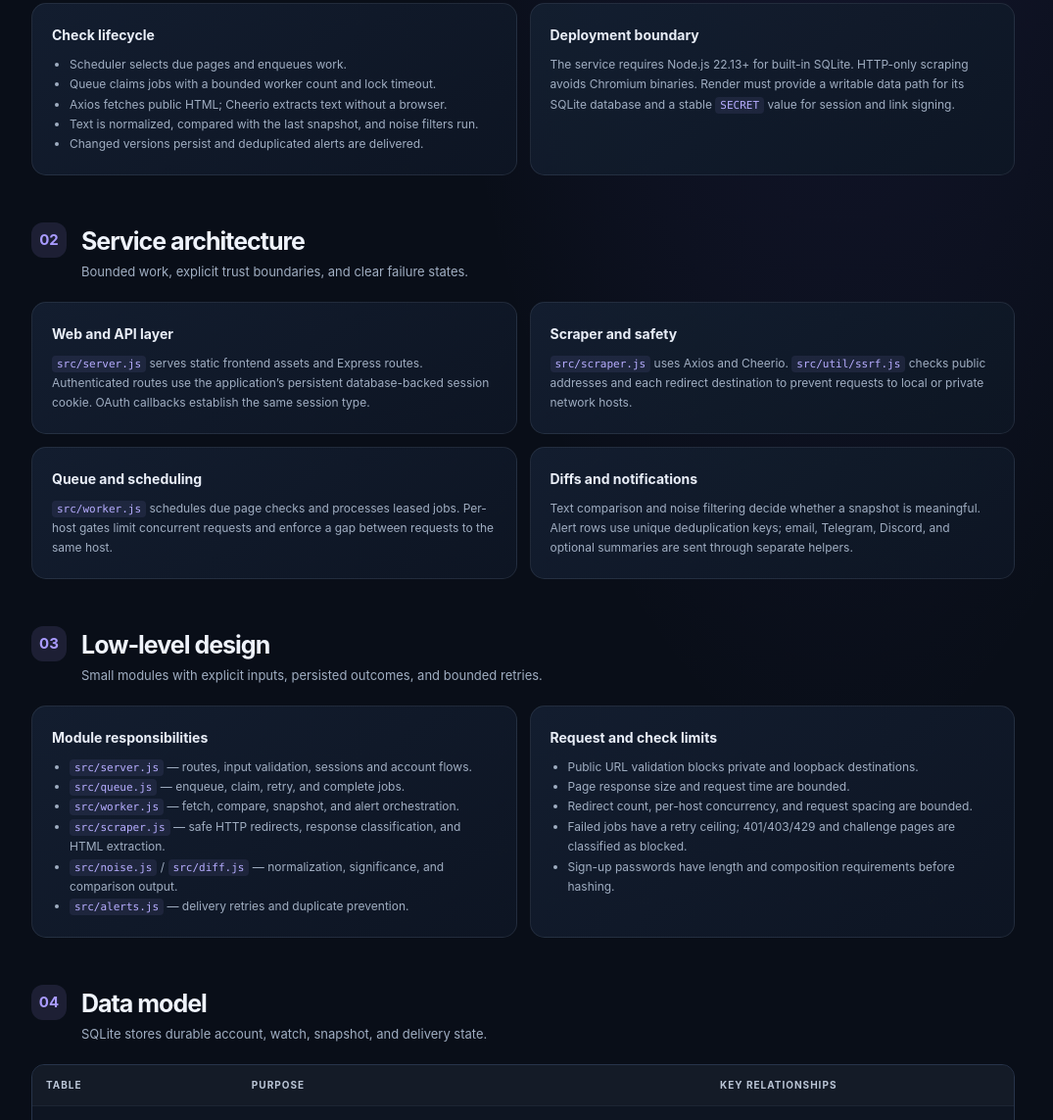
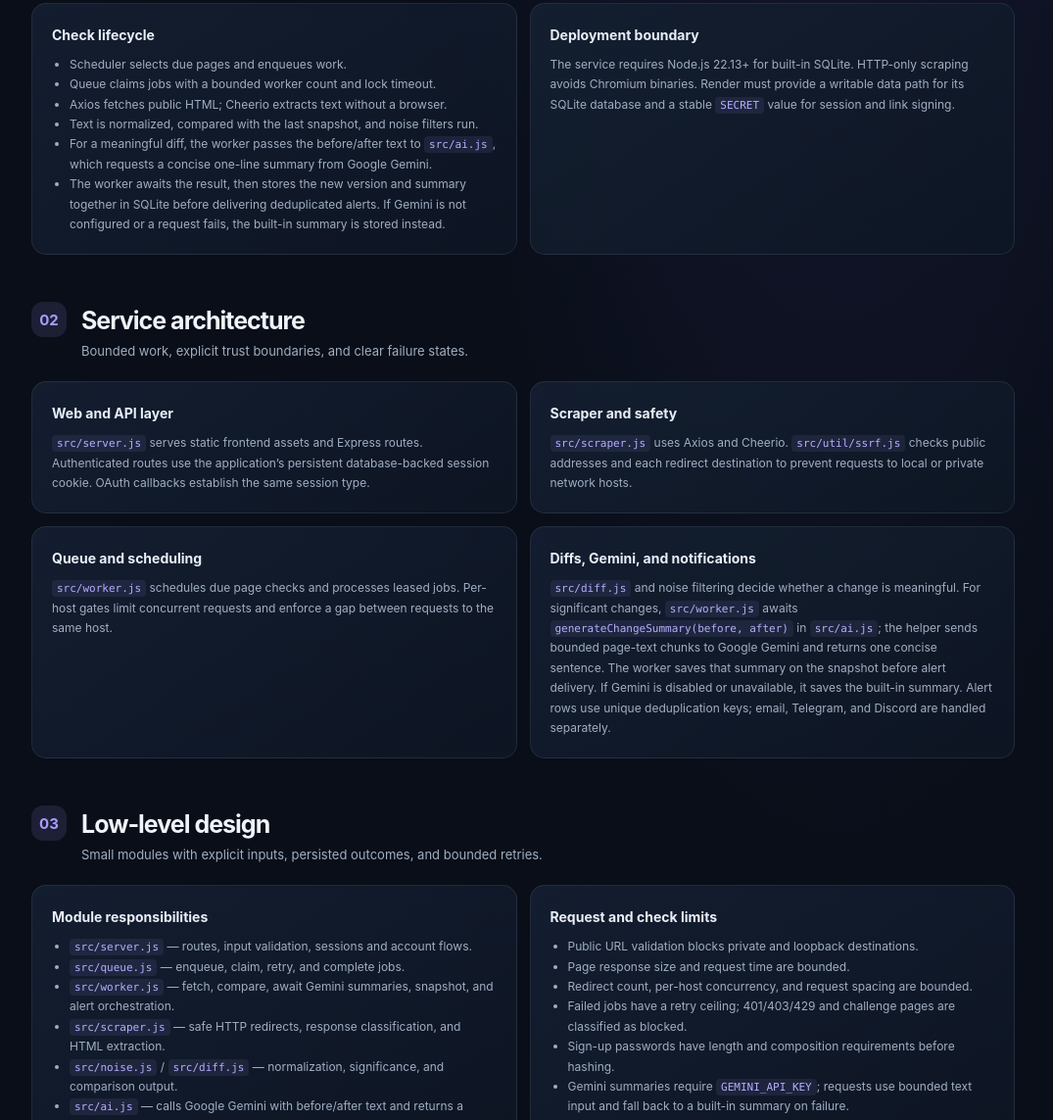
Before and after one commit to dhruvtrivedi-hub/website-change-detector, a browser extension: page public/docs.html in a window 1280 px wide. Shown: the part 863-2006 px from the top of the page at 98% size, without its empty margins (106-1181 px from the left). Drawn offline with Linux system fonts and the light colour scheme.

Commit message:
Add Gemini AI summaries, update architecture notes, and finalize README

```diff
--- a/public/docs.html
+++ b/public/docs.html
@@ -49,13 +49,13 @@
     <section id="hld"><div class="section-head"><div class="index">01</div><div><h2>High-level design</h2><p>One scheduled fetch can serve every user watching the same public URL.</p></div></div>
       <div class="grid"><article class="card"><h3>Purpose</h3><p>Users create watches for public pages, choose an interval and optional CSS regions, and receive alerts when meaningful content changes. Noise filtering, keyword rules, and sensitivity settings reduce unhelpful notifications.</p></article><article class="card"><h3>Runtime shape</h3><p>A single Node.js Express service serves the web UI and JSON API. A scheduler adds due pages to a SQLite job queue; workers fetch each distinct URL once and fan the result out to its watchers.</p></article></div>
       <div class="architecture"><div class="layer"><b>Browser UI</b><span>Landing, sign-in, dashboard, watch settings</span></div><div class="layer"><b>Express API</b><span>Auth, sessions, watches, history, alerts</span></div><div class="layer"><b>Scheduler + workers</b><span>Due checks, retries, shared page fetches</span></div><div class="layer"><b>SQLite + integrations</b><span>Snapshots, jobs, alerts, email/webhooks</span></div></div>
-      <div class="grid"><article class="card"><h3>Check lifecycle</h3><ul><li>Scheduler selects due pages and enqueues work.</li><li>Queue claims jobs with a bounded worker count and lock timeout.</li><li>Axios fetches public HTML; Cheerio extracts text without a browser.</li><li>Text is normalized, compared with the last snapshot, and noise filters run.</li><li>Changed versions persist and deduplicated alerts are delivered.</li></ul></article><article class="card"><h3>Deployment boundary</h3><p>The service requires Node.js 22.13+ for built-in SQLite. HTTP-only scraping avoids Chromium binaries. Render must provide a writable data path for its SQLite database and a stable <code>SECRET</code> value for session and link signing.</p></article></div>
+      <div class="grid"><article class="card"><h3>Check lifecycle</h3><ul><li>Scheduler selects due pages and enqueues work.</li><li>Queue claims jobs with a bounded worker count and lock timeout.</li><li>Axios fetches public HTML; Cheerio extracts text without a browser.</li><li>Text is normalized, compared with the last snapshot, and noise filters run.</li><li>For a meaningful diff, the worker passes the before/after text to <code>src/ai.js</code>, which requests a concise one-line summary from Google Gemini.</li><li>The worker awaits the result, then stores the new version and summary together in SQLite before delivering deduplicated alerts. If Gemini is not configured or a request fails, the built-in summary is stored instead.</li></ul></article><article class="card"><h3>Deployment boundary</h3><p>The service requires Node.js 22.13+ for built-in SQLite. HTTP-only scraping avoids Chromium binaries. Render must provide a writable data path for its SQLite database and a stable <code>SECRET</code> value for session and link signing.</p></article></div>
     </section>
     <section id="architecture"><div class="section-head"><div class="index">02</div><div><h2>Service architecture</h2><p>Bounded work, explicit trust boundaries, and clear failure states.</p></div></div>
-      <div class="grid"><article class="card"><h3>Web and API layer</h3><p><code>src/server.js</code> serves static frontend assets and Express routes. Authenticated routes use the application’s persistent database-backed session cookie. OAuth callbacks establish the same session type.</p></article><article class="card"><h3>Scraper and safety</h3><p><code>src/scraper.js</code> uses Axios and Cheerio. <code>src/util/ssrf.js</code> checks public addresses and each redirect destination to prevent requests to local or private network hosts.</p></article><article class="card"><h3>Queue and scheduling</h3><p><code>src/worker.js</code> schedules due page checks and processes leased jobs. Per-host gates limit concurrent requests and enforce a gap between requests to the same host.</p></article><article class="card"><h3>Diffs and notifications</h3><p>Text comparison and noise filtering decide whether a snapshot is meaningful. Alert rows use unique deduplication keys; email, Telegram, Discord, and optional summaries are sent through separate helpers.</p></article></div>
+      <div class="grid"><article class="card"><h3>Web and API layer</h3><p><code>src/server.js</code> serves static frontend assets and Express routes. Authenticated routes use the application’s persistent database-backed session cookie. OAuth callbacks establish the same session type.</p></article><article class="card"><h3>Scraper and safety</h3><p><code>src/scraper.js</code> uses Axios and Cheerio. <code>src/util/ssrf.js</code> checks public addresses and each redirect destination to prevent requests to local or private network hosts.</p></article><article class="card"><h3>Queue and scheduling</h3><p><code>src/worker.js</code> schedules due page checks and processes leased jobs. Per-host gates limit concurrent requests and enforce a gap between requests to the same host.</p></article><article class="card"><h3>Diffs, Gemini, and notifications</h3><p><code>src/diff.js</code> and noise filtering decide whether a change is meaningful. For significant changes, <code>src/worker.js</code> awaits <code>generateChangeSummary(before, after)</code> in <code>src/ai.js</code>; the helper sends bounded page-text chunks to Google Gemini and returns one concise sentence. The worker saves that summary on the snapshot before alert delivery. If Gemini is disabled or unavailable, it saves the built-in summary. Alert rows use unique deduplication keys; email, Telegram, and Discord are handled separately.</p></article></div>
     </section>
     <section id="lld"><div class="section-head"><div class="index">03</div><div><h2>Low-level design</h2><p>Small modules with explicit inputs, persisted outcomes, and bounded retries.</p></div></div>
-      <div class="grid"><article class="card"><h3>Module responsibilities</h3><ul><li><code>src/server.js</code> — routes, input validation, sessions and account flows.</li><li><code>src/queue.js</code> — enqueue, claim, retry, and complete jobs.</li><li><code>src/worker.js</code> — fetch, compare, snapshot, and alert orchestration.</li><li><code>src/scraper.js</code> — safe HTTP redirects, response classification, and HTML extraction.</li><li><code>src/noise.js</code> / <code>src/diff.js</code> — normalization, significance, and comparison output.</li><li><code>src/alerts.js</code> — delivery retries and duplicate prevention.</li></ul></article><article class="card"><h3>Request and check limits</h3><ul><li>Public URL validation blocks private and loopback destinations.</li><li>Page response size and request time are bounded.</li><li>Redirect count, per-host concurrency, and request spacing are bounded.</li><li>Failed jobs have a retry ceiling; 401/403/429 and challenge pages are classified as blocked.</li><li>Sign-up passwords have length and composition requirements before hashing.</li></ul></article></div>
+      <div class="grid"><article class="card"><h3>Module responsibilities</h3><ul><li><code>src/server.js</code> — routes, input validation, sessions and account flows.</li><li><code>src/queue.js</code> — enqueue, claim, retry, and complete jobs.</li><li><code>src/worker.js</code> — fetch, compare, await Gemini summaries, snapshot, and alert orchestration.</li><li><code>src/scraper.js</code> — safe HTTP redirects, response classification, and HTML extraction.</li><li><code>src/noise.js</code> / <code>src/diff.js</code> — normalization, significance, and comparison output.</li><li><code>src/ai.js</code> — calls Google Gemini with before/after text and returns a concise one-line change summary.</li><li><code>src/alerts.js</code> — delivery retries and duplicate prevention.</li></ul></article><article class="card"><h3>Request and check limits</h3><ul><li>Public URL validation blocks private and loopback destinations.</li><li>Page response size and request time are bounded.</li><li>Redirect count, per-host concurrency, and request spacing are bounded.</li><li>Failed jobs have a retry ceiling; 401/403/429 and challenge pages are classified as blocked.</li><li>Sign-up passwords have length and composition requirements before hashing.</li><li>Gemini summaries require <code>GEMINI_API_KEY</code>; requests use bounded text input and fall back to a built-in summary on failure.</li></ul></article></div>
     </section>
     <section id="models"><div class="section-head"><div class="index">04</div><div><h2>Data model</h2><p>SQLite stores durable account, watch, snapshot, and delivery state.</p></div></div>
       <div class="table-wrap"><table><thead><tr><th>Table</th><th>Purpose</th><th>Key relationships</th></tr></thead><tbody>
@@ -63,7 +63,7 @@
         <tr><td><code>sessions</code></td><td>Hash of a random opaque session token and creation time.</td><td>References a user; removed on sign-out.</td></tr>
         <tr><td><code>pages</code></td><td>Shared canonical URL, scheduling state, last status, failure count.</td><td>One page can be watched by multiple users.</td></tr>
         <tr><td><code>watches</code></td><td>User-facing name, interval, selectors, sensitivity, alert preferences.</td><td>References one user and one shared page.</td></tr>
-        <tr><td><code>snapshots</code></td><td>Versioned content hash, extracted text, summary, optional image path.</td><td>Belongs to a watch; points to the previous version.</td></tr>
+        <tr><td><code>snapshots</code></td><td>Versioned content hash, extracted text, concise Gemini-generated summary (or built-in fallback), optional image path.</td><td>Belongs to a watch; points to the previous version. The summary is inserted with the changed snapshot and shown in the version timeline and diff view.</td></tr>
         <tr><td><code>jobs</code></td><td>Queued work, attempts, status, run time, and lock expiration.</td><td>References a shared page.</td></tr>
         <tr><td><code>alerts</code>, <code>trackers</code>, <code>readings</code></td><td>Deduplicated deliveries and optional numeric series.</td><td>Belong to user watches; readings belong to trackers.</td></tr>
       </tbody></table></div>
```
